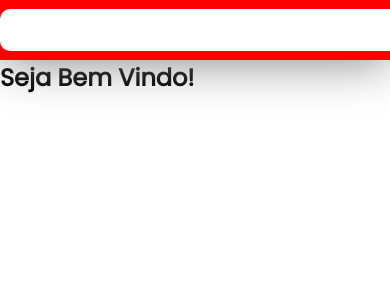
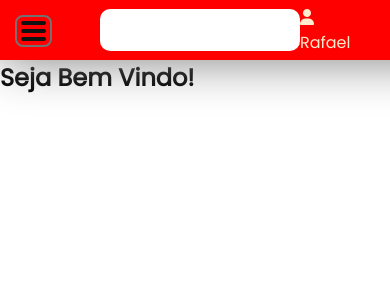
Before and after one commit to leticia-santos77/PetStore, a React (Create React App) app in the folder resource-reservation/: page / in a window 390 px wide. Shown: the top 300 px of the page. Built offline with nearby package versions, Linux system fonts and the light colour scheme.

Commit message:
fix(header, sidebar): burger menu z-index.

```diff
--- a/resource-reservation/src/components/header/header.css
+++ b/resource-reservation/src/components/header/header.css
@@ -28,7 +28,6 @@
     display: flex;
     align-items: center;
     height: 100%;
-
 }
 
 .main-header .input-header input {
@@ -36,4 +35,17 @@
     height: 70%;
     border: none;
     border-radius: 10px;
+
 }
+
+@media screen and (max-width: 1024px) {
+
+    .main-header {
+        padding-left: 100px;
+    }
+
+    .main-header .input-header input {
+        width: 200px;
+    }
+
+}
--- a/resource-reservation/src/components/sidebar/sidebar.css
+++ b/resource-reservation/src/components/sidebar/sidebar.css
@@ -7,6 +7,7 @@
     height: 100%;
     background-color: rgb(48, 48, 48);
     transition: transform 0.5s ease-in;
+    z-index: 2;
 }
 
 .main-content {
@@ -17,7 +18,7 @@
     font-size: 22px;
     background: rgb(70, 70, 70);
     text-align: center;
-    line-height: 90px;
+    line-height: 120px;
     color: seashell;
     user-select: none;
 }
@@ -55,6 +56,7 @@ ul li:hover p {
     transition: transform 0.5s ease-in;
     margin-top: 15px;
     margin-left: 15px;
+    z-index: 3;
 }
 
 
@@ -93,6 +95,7 @@ ul li:hover p {
     }
 
     .toggle {
+        position: fixed;
         border-color: white;
         /* transform: translateX(180px); */
 
```
